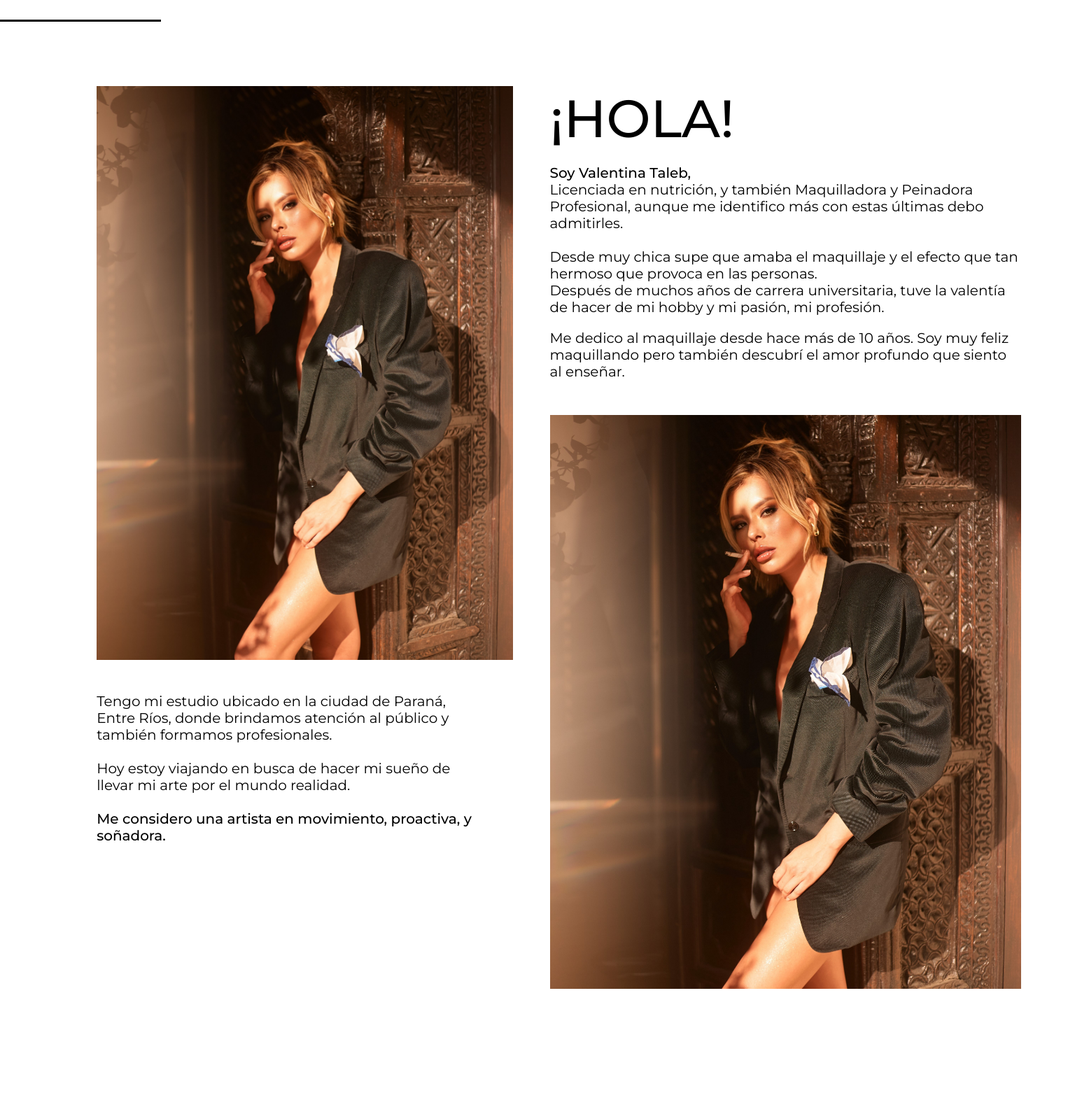
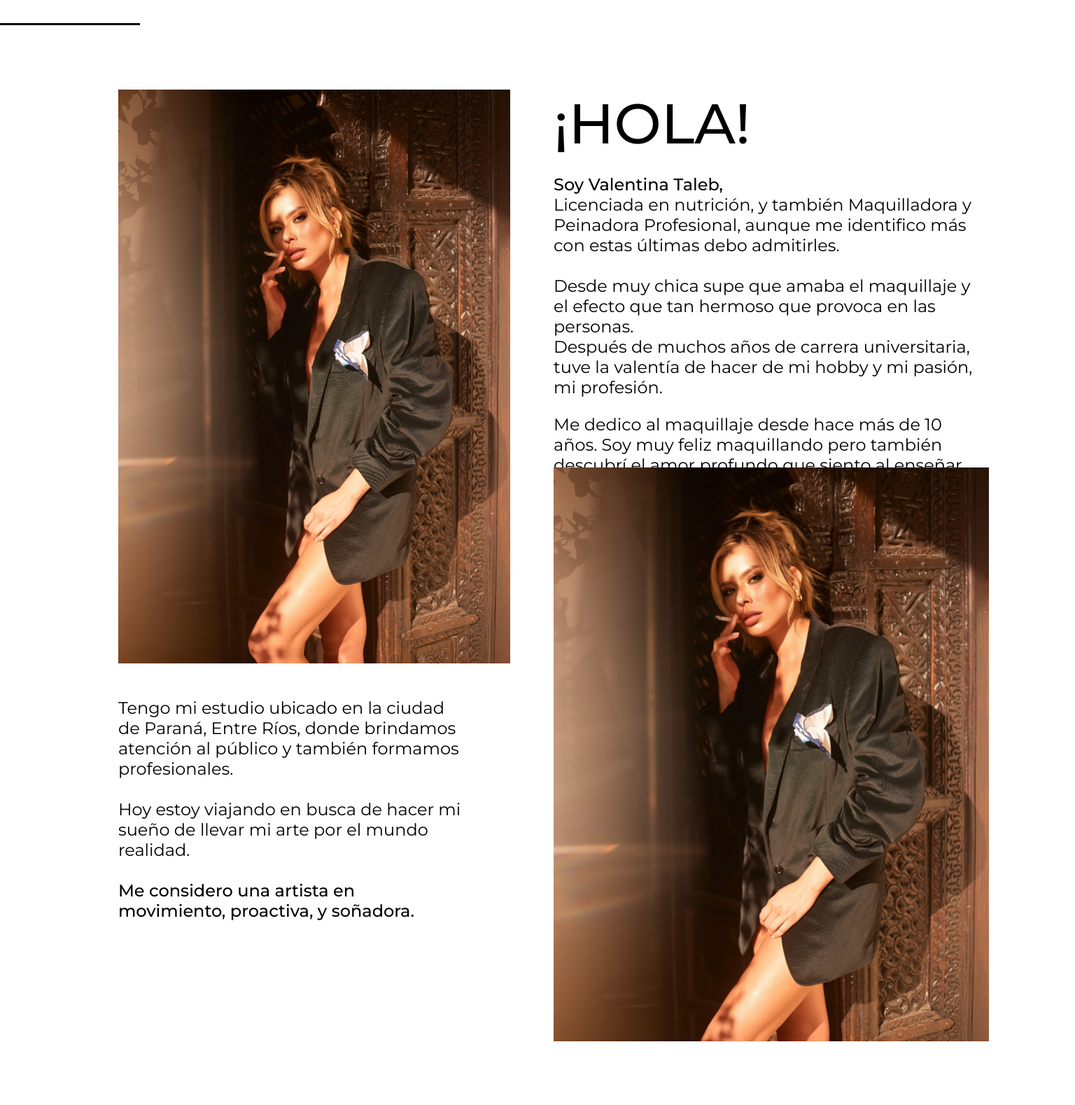
Before and after one commit to justinait/vtaleb, a React (Vite) app: page /about in a window 1536 px wide. Shown: the part 220-1799 px from the top of the page at 70% size. Built offline with nearby package versions, Linux system fonts and the light colour scheme.

Commit message:
about 1920

```diff
--- a/src/App.css
+++ b/src/App.css
@@ -37,3 +37,9 @@ body {
         padding-bottom: 6%;
     }
 }
+@media(min-width: 1400px){
+
+    .separatorSections {
+        width: 13%;
+    }
+}
--- a/src/Components/About/About.css
+++ b/src/Components/About/About.css
@@ -188,6 +188,27 @@
         font-size: 20px;
     }
     .finalAbout{
-        width: 60vw;
+        font-size: 63px;
     }
 }
+@media(min-width:1400px){
+    .titleSection, .holaAbout{
+        font-size: 80px;
+    }
+    .aboutContainer {
+        padding: 0px 8% 0 11%;
+    }
+    .aboutText{
+        font-size: 24px;
+        width: 50%;
+    }
+    .aboutBox2 .aboutImage {
+        width: 50%;
+        margin-top: -280px;
+    }
+
+    .aboutBox2 .aboutText {
+        width: 40%;
+        font-size: 24px;
+    }
+}
--- a/src/Components/Footer/Footer.css
+++ b/src/Components/Footer/Footer.css
@@ -121,4 +121,7 @@
     .valentinaFooter {
         font-size: 50px;
     }
+    .footerCopyright{
+        font-size: 12px;
+    }
 }
```
